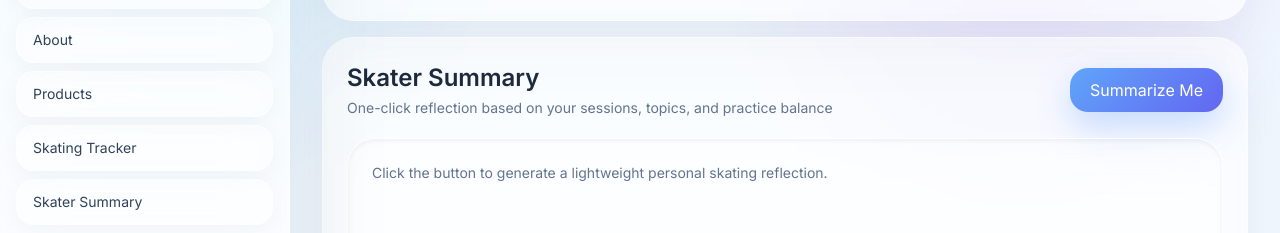
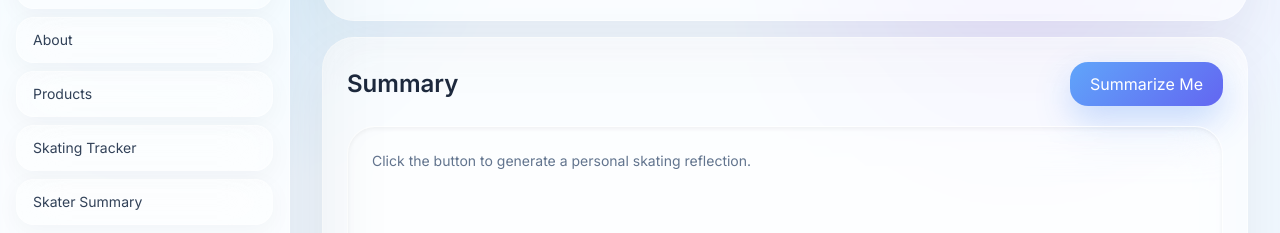
Before and after one commit to charlesl3/warmedge, a Next.js app: page / in a window 1280 px wide. Both pictures are taken after a click on the button "Skater Summary". Shown: the part 202-435 px from the top of the page. Built offline with nearby package versions, Linux system fonts and the light colour scheme; no server answers.

Commit message:
skater summary ui

```diff
--- a/app/chat/page.tsx
+++ b/app/chat/page.tsx
@@ -2980,12 +2980,7 @@ shadow-[0_20px_60px_rgba(15,23,42,0.06)]
               <div className="flex items-center justify-between gap-4 mb-5">
                 <div>
                   <div className="text-2xl font-semibold text-slate-800">
-                    Skater Summary
-                  </div>
-
-                  <div className="text-sm text-slate-500 mt-1">
-                    One-click reflection based on your sessions, topics, and
-                    practice balance
+                    Summary
                   </div>
                 </div>
 
@@ -3083,8 +3078,7 @@ text-slate-700
                   </>
                 ) : (
                   <div className="text-sm text-slate-500">
-                    Click the button to generate a lightweight personal skating
-                    reflection.
+                    Click the button to generate a personal skating reflection.
                   </div>
                 )}
               </div>
```
